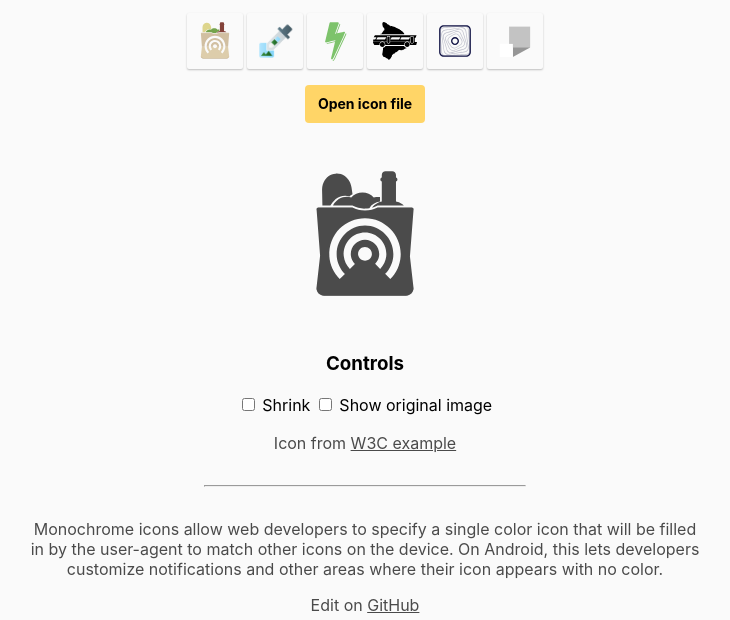
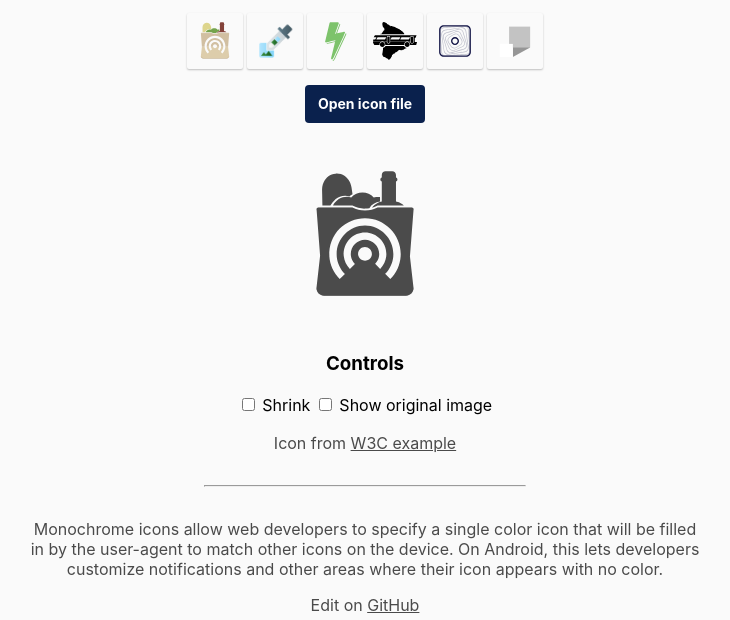
Before and after one commit to NotWoods/monochrome, a website built with Vite: page index.html in a window 1280 px wide. Shown: the part 74-694 px from the top of the page, without its empty margins (275-1005 px from the left). Built offline with nearby package versions, Linux system fonts and the light colour scheme; files whose address does not match are found by name.

Commit message:
Update logo

```diff
--- a/css/viewer.css
+++ b/css/viewer.css
@@ -35,8 +35,8 @@ body {
 
   border: 1px solid transparent;
   border-radius: 4px;
-  color: black;
-  background: #ffd567;
+  color: white;
+  background: #0a214d;
   font-weight: 700;
   font-size: 0.875em;
   cursor: pointer;
@@ -46,12 +46,12 @@ body {
 input:focus + label.button--primary,
 input.focus + label.button--primary input:focus + label.button--secondary,
 input.focus + label.button--secondary {
-  background: #ffbf1d;
+  background: #081b40;
   box-shadow: 0 1px 2px #3c40434d, 0 1px 3px 1px #3c404326;
 }
 .button--primary:active,
 .button--secondary:active {
-  background: #ffd567;
+  background: #10347A;
   box-shadow: 0 1px 2px #3c40434d, 0 2px 6px 2px #3c404326;
 }
 
```
Also changed, not shown: favicon/favicon.svg, favicon/favicon_16.png, favicon/favicon_196.png, favicon/favicon_32.png, favicon/favicon_512.png, favicon/maskable.svg, favicon/maskable_512.png, favicon/monochrome_256.png (deleted), manifest.json, 2 other files.
